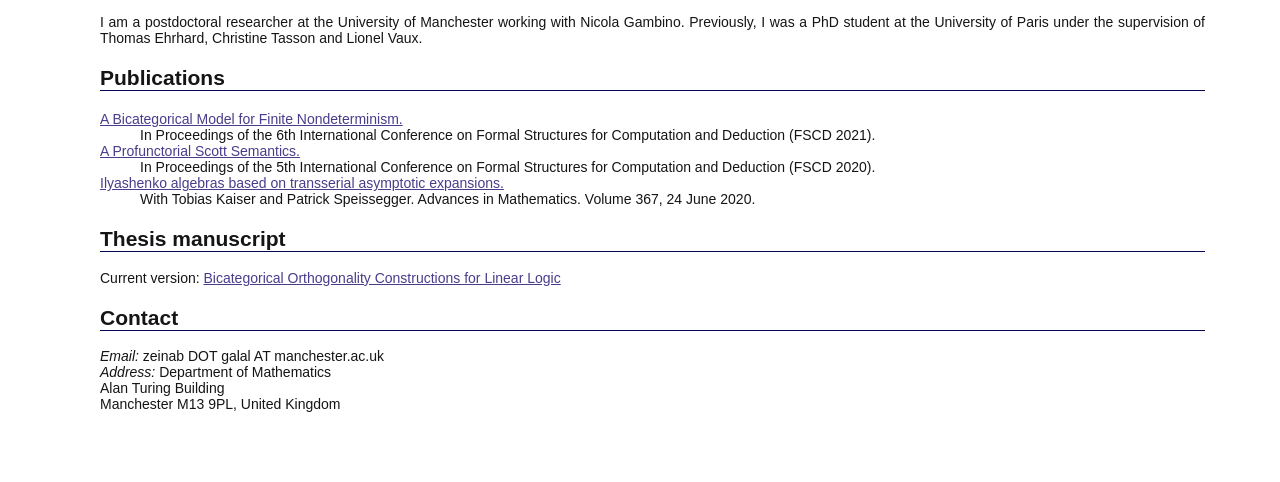
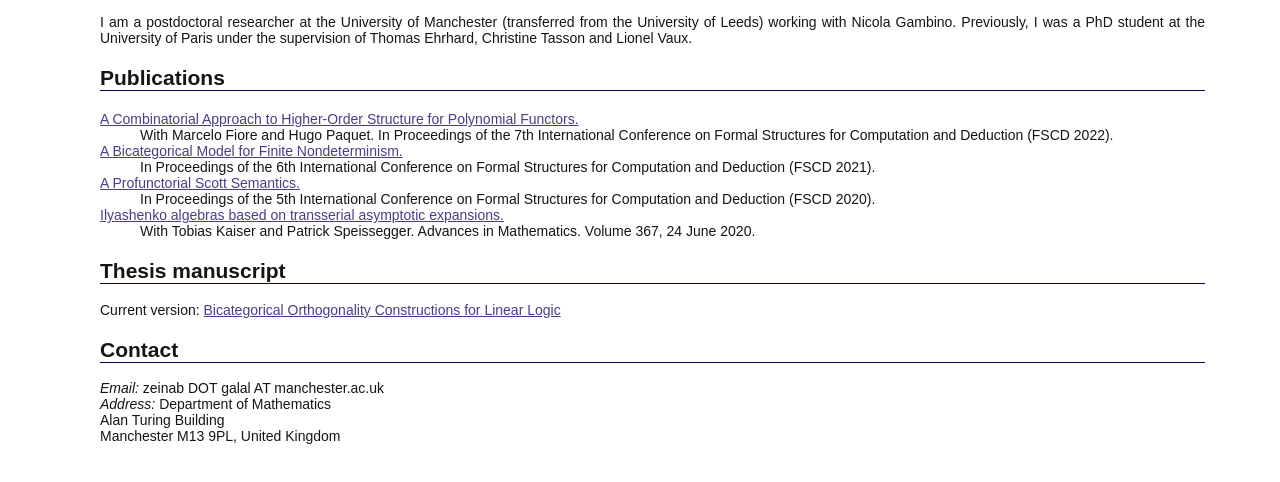
Before and after one commit to zgalal/zgalal.github.io, a plain HTML site: page index.html in a window 1280 px wide. Shown: the part 78-560 px from the top of the page. Drawn offline with Linux system fonts and the light colour scheme.

Commit message:
Update index.html

```diff
--- a/index.html
+++ b/index.html
@@ -6,13 +6,18 @@
 <body>
 
 <h2>Zeinab Galal</h2>
-<p>I am a postdoctoral researcher at the University of Manchester working with Nicola Gambino. Previously, I was a PhD student at the University of Paris under the supervision of Thomas Ehrhard, Christine Tasson and Lionel Vaux. </p>
+<p>I am a postdoctoral researcher at the University of Manchester (transferred from the University of Leeds) working with Nicola Gambino. Previously, I was a PhD student at the University of Paris under the supervision of Thomas Ehrhard, Christine Tasson and Lionel Vaux. </p>
 
 <div id="publications">
 <h2>Publications</h2>
 
 <p>
     <dl>
+        <dt><a href="https://drops.dagstuhl.de/opus/volltexte/2022/16312/pdf/LIPIcs-FSCD-2022-31.pdf">A Combinatorial Approach to Higher-Order Structure for Polynomial Functors.</a>
+        </dt>
+        <dd>With Marcelo Fiore and Hugo Paquet. In Proceedings of the 7th International Conference on Formal Structures for Computation and Deduction (FSCD 2022).
+        </dd>
+
         <dt><a href="http://drops.dagstuhl.de/opus/volltexte/2021/14248/pdf/LIPIcs-FSCD-2021-10.pdf">A Bicategorical Model for Finite Nondeterminism.</a>
         </dt>
         <dd>In Proceedings of the 6th International Conference on Formal Structures for Computation and Deduction (FSCD 2021).
```
